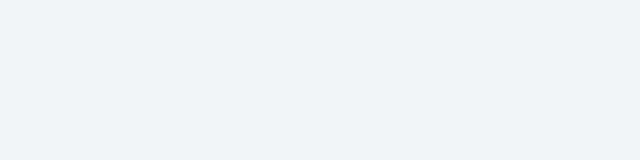
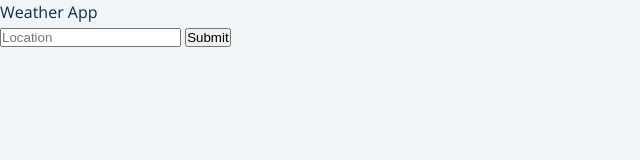
Before and after one commit to Rohan-Shakya/vanilla-javascript-projects, a website: page 20. Weather App/index.html in a window 1280 px wide. Shown: the whole page, without its empty margins (0-640 px from the left). Drawn offline with nearby package versions, Linux system fonts and the light colour scheme; files that its build step writes are made by us from their sources.

Commit message:
weather app => added html part

```diff
--- a/20. Weather App/index.html
+++ b/20. Weather App/index.html
@@ -15,6 +15,23 @@
     <link rel="stylesheet" href="./css/styles.css" />
   </head>
   <body>
+    <div id="wrapper">
+      <div class="header">
+        Weather App
+      </div>
+      <form id="weather-form">
+        <input
+          type="text"
+          name="location"
+          id="location"
+          placeholder="Location"
+        />
+        <button id="btn">Submit</button>
+      </form>
+      <!-- datas -->
+      <div id="data"></div>
+    </div>
+
     <!-- ####### JAVASCRIPT ########## -->
     <script type="text/javascript" src="./js/app.js"></script>
   </body>
```
